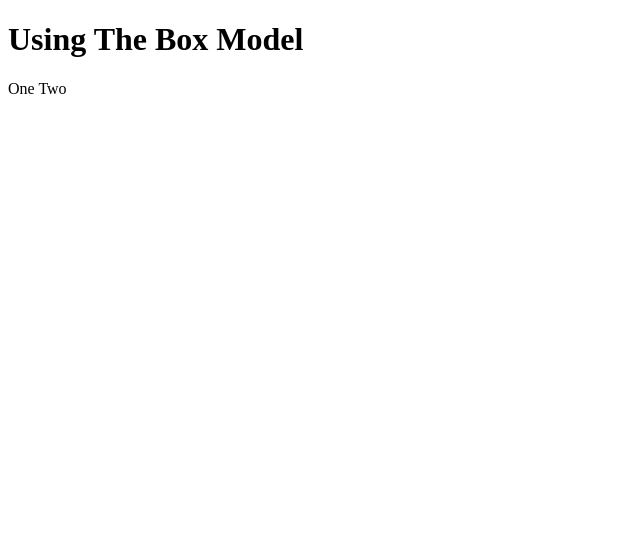
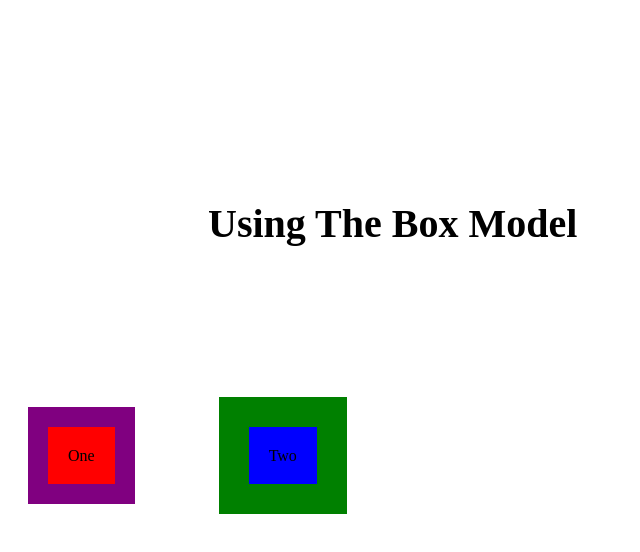
Before and after one commit to rebeccabuehler/the-box-model, a plain HTML site: page index.html in a window 1280 px wide. Shown: the whole page, without its empty margins (0-640 px from the left). Drawn offline with Linux system fonts and the light colour scheme.

Commit message:
using margins and padding to create spacing between boxes

```diff
--- a/index.html
+++ b/index.html
@@ -3,6 +3,7 @@
     <head>
         <meta charset="utf-8">
         <title>The Box Model</title>
+        <link rel="stylesheet" href="style.css">
     </head>
     <body>
         <h1>Using The Box Model</h1>
--- a/style.css
+++ b/style.css
@@ -1,9 +1,9 @@
-* {
-    padding: 0;
-    margin: 0;
+h1 {
+    padding: 100px;
+    margin: 100px;
     font-size: 40px;
 }
-.box-one {
+box-one {
     /*styling and positioning boxes with css*/
     background-color: red;
     padding: 20px;
@@ -12,7 +12,7 @@
     border: 20px solid purple;
     margin: 20px;
 }
-.box-two {
+box-two {
     /*playing with positions and colors*/
     background-color: blue;
     padding: 20px;
```
